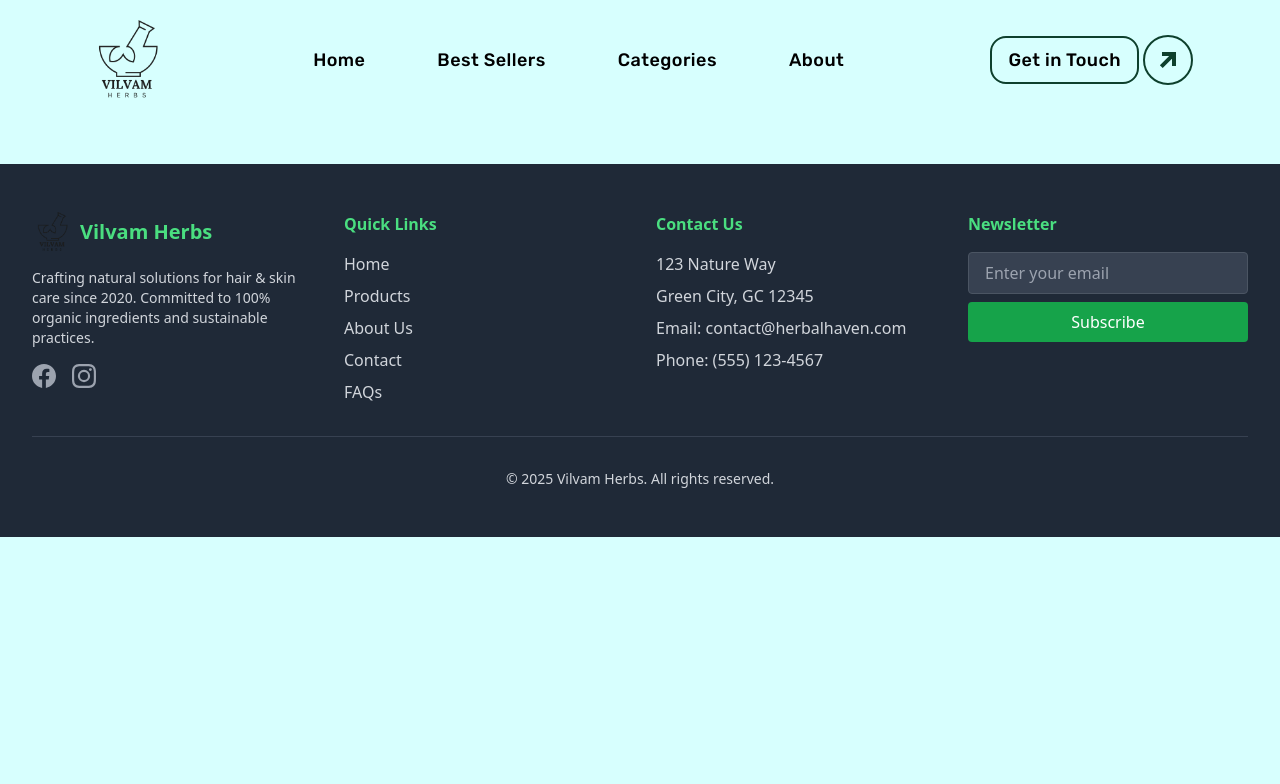
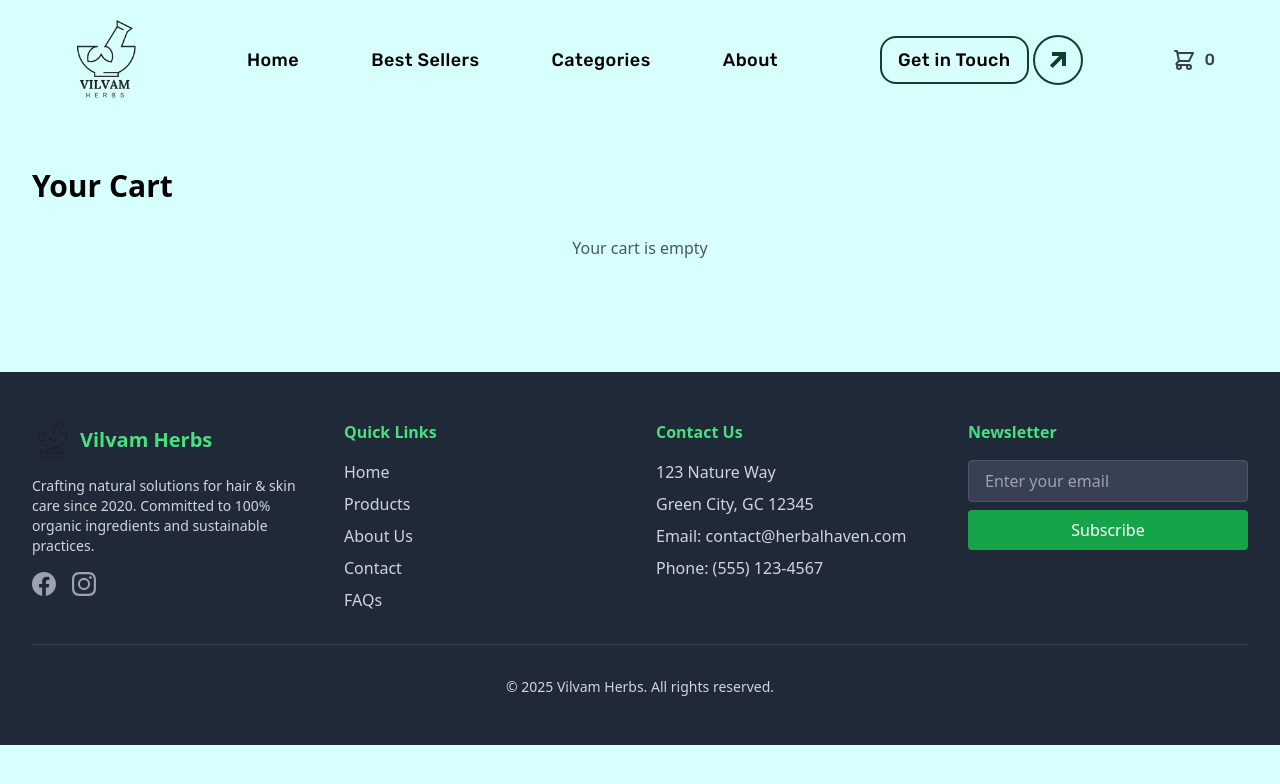
Before and after one commit to gaqlaxy/VilvamHerbs, a React (Vite) app: page /cart in a window 1280 px wide. Shown: the top 784 px of the page. Built offline with nearby package versions, Linux system fonts and the light colour scheme.

Commit message:
Started Working on Cart Feature

```diff
--- a/src/App.jsx
+++ b/src/App.jsx
@@ -3,17 +3,20 @@ import { BrowserRouter as Router } from "react-router-dom";
 import { Routes, Route, useLocation } from "react-router-dom";
 
 import { AnimatePresence } from "framer-motion";
+import { CartProvider } from "./context/CartContext"; // Add this import
 
 import Navbar from "./Components/Navbar";
 import Footer from "./Components/Footer";
 import HomePage from "./Pages/HomePage";
 import CategoryProductsPage from "./Pages/CategoryProductsPage";
 import ProductPage from "./Pages/ProductPage";
+import CartPage from "./Pages/CartPage";
 
 
 export default function App() {
   return (
     <>
+      <CartProvider> {/* Add CartProvider here */}
       <AnimatePresence mode="wait">
         <Router>
           <Navbar />
@@ -27,10 +30,13 @@ export default function App() {
               path="/product/:productId"
               element={<ProductPage />}
             />
+            <Route path="/cart" element={<CartPage />} />
+
           </Routes>
           <Footer />
         </Router>
       </AnimatePresence>
+      </CartProvider> {/* Add CartProvider here */}
     </>
   );
 }
--- a/src/Components/Navbar.jsx
+++ b/src/Components/Navbar.jsx
@@ -1,9 +1,12 @@
 import React, { useState, useRef, useEffect } from "react";
-import { Link as RouterLink, useLocation } from "react-router-dom";
+import { Router, Link as RouterLink, useLocation } from "react-router-dom";
 import { scroller } from "react-scroll";
 import { motion, AnimatePresence } from "framer-motion";
+import { useCart } from "../context/CartContext";
 
 export default function Navbar() {
+  const { cart } = useCart();
+
   const location = useLocation();
   const [isMenuOpen, setIsMenuOpen] = useState(false);
   const menuRef = useRef();
@@ -78,10 +81,10 @@ export default function Navbar() {
             {/* Menu Content */}
             <motion.div
               ref={menuRef}
-              initial={{ x: '100%' }}
+              initial={{ x: "100%" }}
               animate={{ x: 0 }}
-              exit={{ x: '100%' }}
-              transition={{ type: 'tween', duration: 0.3 }}
+              exit={{ x: "100%" }}
+              transition={{ type: "tween", duration: 0.3 }}
               className="absolute right-0 top-0 h-full w-72 bg-white shadow-lg p-6"
             >
               {/* Close Button */}
@@ -150,7 +153,7 @@ export default function Navbar() {
 
       {/* Desktop Contact Section */}
       <motion.div
-  className="hidden md:flex items-center gap-1 group"  // Add 'group' class here
+        className="hidden md:flex items-center gap-1 group" // Add 'group' class here
         whileHover="hover"
         whileTap="tap"
       >
@@ -177,6 +180,28 @@ export default function Navbar() {
         </motion.svg>
       </motion.div>
 
+
+        <RouterLink
+          to="/cart"
+          className="flex items-center gap-2 text-gray-700 hover:text-green-600"
+        >
+          <svg
+            xmlns="http://www.w3.org/2000/svg"
+            className="h-6 w-6"
+            fill="none"
+            viewBox="0 0 24 24"
+            stroke="currentColor"
+          >
+            <path
+              strokeLinecap="round"
+              strokeLinejoin="round"
+              strokeWidth={2}
+              d="M3 3h2l.4 2M7 13h10l4-8H5.4M7 13L5.4 5M7 13l-2.293 2.293c-.63.63-.184 1.707.707 1.707H17m0 0a2 2 0 100 4 2 2 0 000-4zm-8 2a2 2 0 11-4 0 2 2 0 014 0z"
+            />
+          </svg>
+          <span className="font-medium">{cart.length}</span>
+        </RouterLink>
+
     </nav>
   );
 }
--- /dev/null
+++ b/src/Pages/CartPage.jsx
@@ -0,0 +1,33 @@
+import { useCart } from "../context/CartContext";
+
+export default function CartPage() {
+  const { cart } = useCart();
+
+  return (
+    <div className="max-w-7xl mx-auto py-12 px-4 sm:px-6 lg:px-8">
+      <h1 className="text-3xl font-bold mb-8">Your Cart</h1>
+
+      {cart.length === 0 ? (
+        <p className="text-center text-gray-600">Your cart is empty</p>
+      ) : (
+        <div className="space-y-4">
+          {cart.map(item => (
+            <div key={item.id} className="bg-white p-4 rounded-lg shadow">
+              <div className="flex items-center gap-4">
+                <img
+                  src={item.image}
+                  alt={item.name}
+                  className="w-20 h-20 object-cover rounded"
+                />
+                <div>
+                  <h3 className="text-xl font-semibold">{item.name}</h3>
+                  <p className="text-green-600">${item.price} x {item.quantity}</p>
+                </div>
+              </div>
+            </div>
+          ))}
+        </div>
+      )}
+    </div>
+  );
+}
--- a/src/Pages/ProductPage.jsx
+++ b/src/Pages/ProductPage.jsx
@@ -1,9 +1,13 @@
 import { useParams, Link } from "react-router-dom";
 import { latprod } from "../data/products.json";
 import { motion } from "framer-motion";
+import { useCart } from "../context/CartContext"; // Add this import
+
 // import ScrollToTop from "../components/ScrollToTop";
 
 export default function ProductPage() {
+  const { addToCart } = useCart(); // Get addToCart function from context
+
   // 1. Get product ID from URL
   const { productId } = useParams();
 
@@ -84,7 +88,7 @@ export default function ProductPage() {
               </div>
             </div>
 
-            <button className="w-full bg-green-600 text-white py-3 rounded-lg hover:bg-green-700">
+            <button onClick={() => addToCart(product)} className="w-full bg-green-600 text-white py-3 rounded-lg hover:bg-green-700">
               Add to Cart
             </button>
           </div>
--- /dev/null
+++ b/src/context/CartContext.jsx
@@ -0,0 +1,46 @@
+import { createContext, useContext, useState, useEffect } from "react";
+
+const CartContext = createContext();
+
+export function CartProvider({ children }) {
+  const [cart, setCart] = useState([]);
+
+  // Load cart from localStorage on mount
+  useEffect(() => {
+    const savedCart = JSON.parse(localStorage.getItem("vilvamCart")) || [];
+    setCart(savedCart);
+  }, []);
+
+  // Save cart to localStorage on change
+  useEffect(() => {
+    localStorage.setItem("vilvamCart", JSON.stringify(cart));
+  }, [cart]);
+
+  const addToCart = (product) => {
+    setCart(prev => {
+      const existing = prev.find(item => item.id === product.id);
+      if (existing) {
+        return prev.map(item =>
+          item.id === product.id
+            ? { ...item, quantity: item.quantity + 1 }
+            : item
+        );
+      }
+      return [...prev, { ...product, quantity: 1 }];
+    });
+  };
+
+  const values = {
+    cart,
+    addToCart,
+    // Add other functions later (remove, update quantity, etc)
+  };
+
+  return (
+    <CartContext.Provider value={values}>
+      {children}
+    </CartContext.Provider>
+  );
+}
+
+export const useCart = () => useContext(CartContext);
```
Also changed, not shown: src/Components/HomePage/ProductUpdate.jsx (+109 -17 lines). Lines whose indentation alone changed are shown as unchanged.
